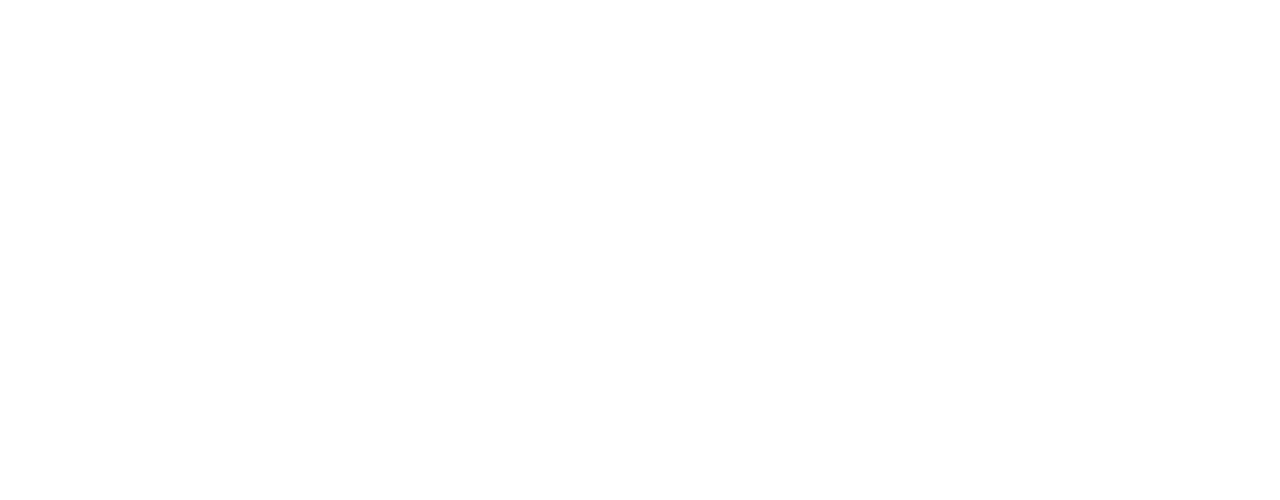
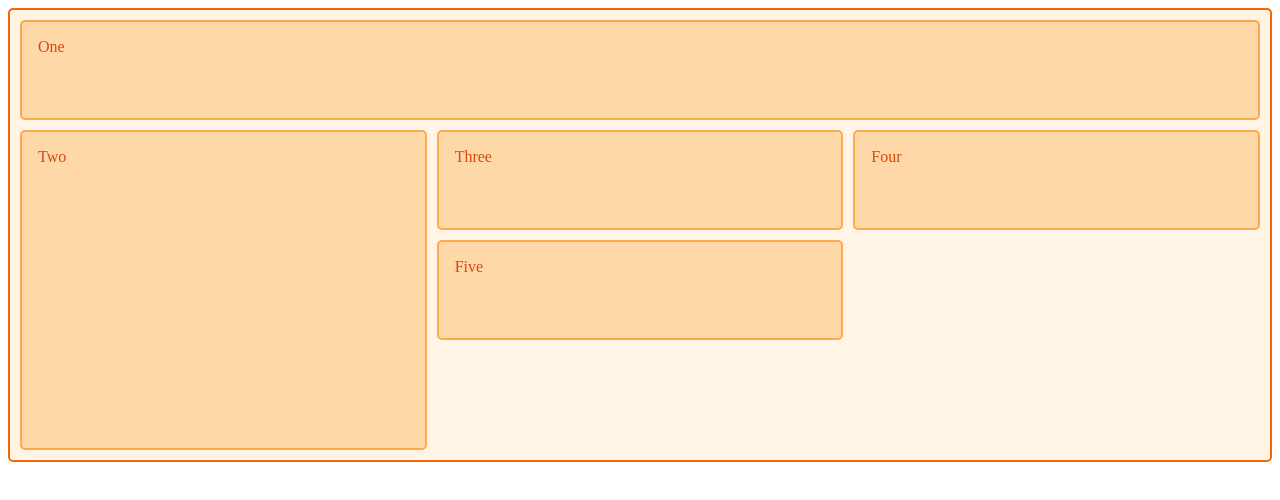
Before and after one commit to k38/css, a plain HTML site: page grid/index.html in a window 1280 px wide. Drawn offline with Linux system fonts and the light colour scheme.

Commit message:
Add: grid

```diff
--- a/grid/index.html
+++ b/grid/index.html
@@ -2,13 +2,56 @@
 <html lang="ja">
 
 <head>
-  <title>text_gradient</title>
+  <title>grid</title>
   <!-- <script src="index.js"></script> -->
   <style>
+    .wrapper {
+      display: grid;
+      grid-template-columns: repeat(3, 1fr);
+      grid-auto-rows: minmax(100px, auto);
+      column-gap: 10px;
+      row-gap: 10px;
+    }
+    * {box-sizing: border-box;}
+
+    .wrapper {
+      padding: 10px;
+      border: 2px solid #f76707;
+      border-radius: 5px;
+      background-color: #fff4e6;
+    }
+
+    .wrapper > div {
+      border: 2px solid #ffa94d;
+      border-radius: 5px;
+      background-color: #ffd8a8;
+      padding: 1em;
+      color: #d9480f;
+    }
+
+    .wrapper > div:nth-child(1) {
+      grid-column-start: 1;
+      grid-column-end: 4;
+      grid-row-start: 1;
+      grid-row-end: 2;
+    }
+    .wrapper > div:nth-child(2) {
+      grid-column-start: 1;
+      grid-column-end: 2;
+      grid-row-start: 2;
+      grid-row-end: 5;
+    }
   </style>
 </head>
 
 <body>
+  <div class="wrapper">
+    <div>One</div>
+    <div>Two</div>
+    <div>Three</div>
+    <div>Four</div>
+    <div>Five</div>
+  </div>
 </body>
 
 </html>
```
